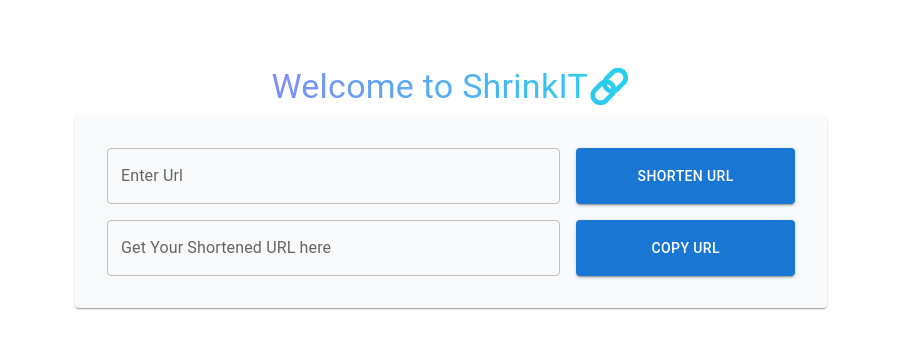
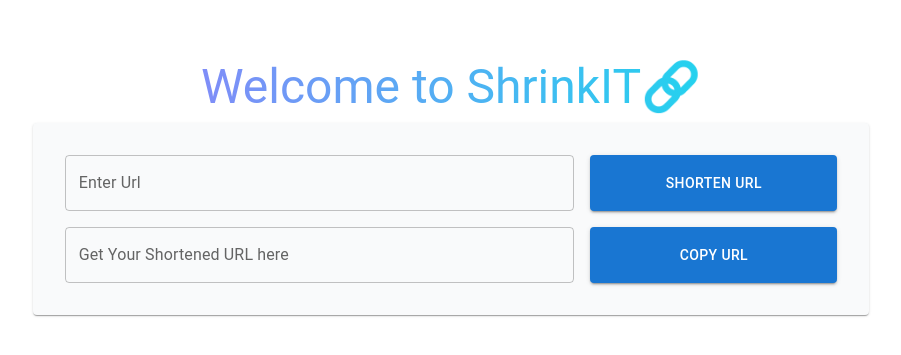
Before and after one commit to JAYBORICHA07/urlshortner, a Next.js app: page / in a window 1280 px wide. Shown: the part 217-572 px from the top of the page, without its empty margins (189-1090 px from the left). Built offline with nearby package versions, Linux system fonts and the light colour scheme.

Commit message:
Continued with issue

```diff
--- a/src/app/page.tsx
+++ b/src/app/page.tsx
@@ -11,25 +11,25 @@
   }
 
   return (
-    <Container  sx={{display : 'flex', alignItems : 'center', justifyContent :'center', height :'100vh', width : '100vh'}}>
+    <Container  sx={{display : 'flex', alignItems : 'center', justifyContent :'center', height :'100vh'}}>
       <Stack>
         <Stack alignSelf={'center'}>
-          <Typography variant={'h4'} sx={{p :1}} className='text-5xl font-extrabold font-serif bg-gradient-to-r from-indigo-400 to-cyan-400 bg-clip-text text-transparent text-center'>
+          <Typography variant={'h3'} sx={{p :1}} className='  font-serif bg-gradient-to-r from-indigo-400 to-cyan-400 bg-clip-text text-transparent text-center'>
             Welcome to ShrinkIT🔗
           </Typography>
         </Stack>
         <Paper sx={{p: 4, bgcolor:'#f9fafb'}}>
           <Grid container spacing={2}>
-            <Grid item xs={8}>
+            <Grid item xs={12} md={8}>
               <TextField label='Enter Url' variant={'outlined'} onChange={(e:any) => (handleChange(e))} value={url} sx={{width : 1}}/>
             </Grid>
-            <Grid item xs={4}>
+            <Grid item xs={12} md={4}>
               <Button variant={'contained'} sx={{height : 1, width : 1}}>Shorten URL</Button>
             </Grid>
-            <Grid item xs={8}>
+            <Grid item xs={12} md={8}>
               <TextField label='Get Your Shortened URL here' value={shortUrl} sx={{width : 1}} />
             </Grid>
-            <Grid item xs={4}>
+            <Grid item xs={12} md={4}>
               <Button variant={'contained'} sx={{height : 1, width : 1}} >Copy URL</Button>
             </Grid>
           </Grid>
```
